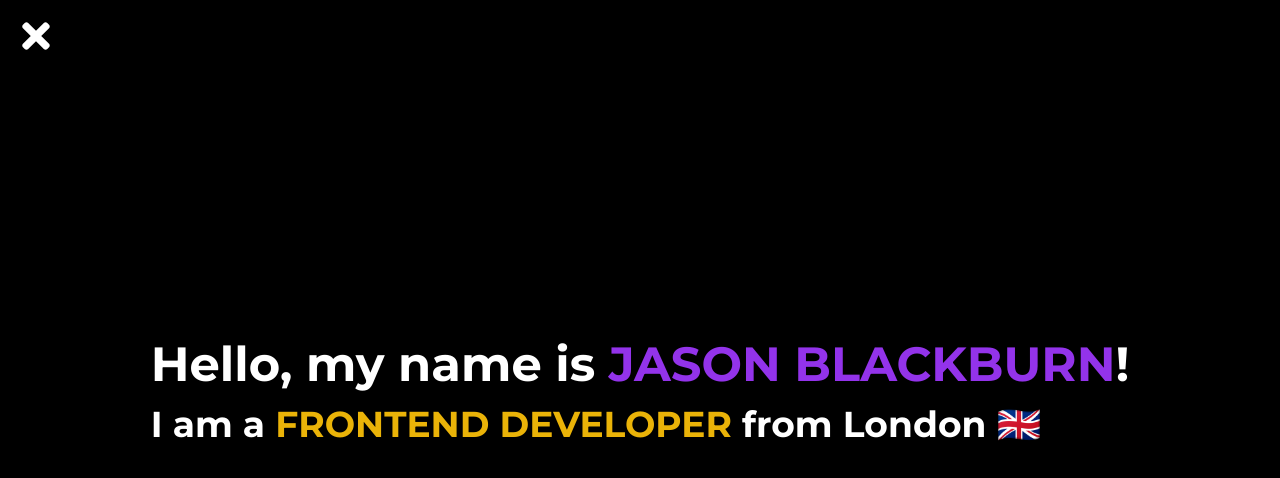
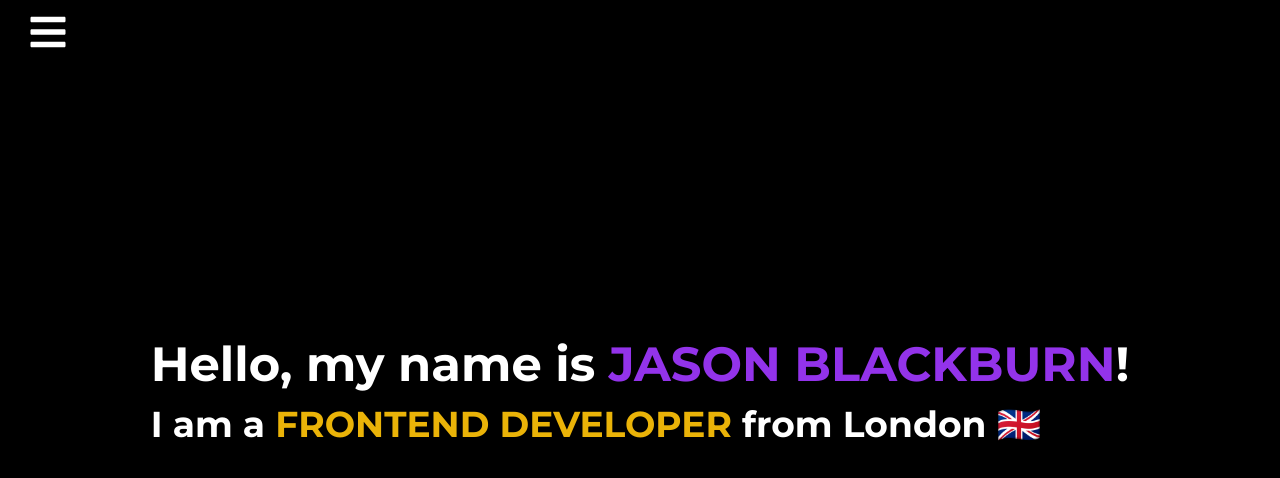
Before and after one commit to JBlackburn94/jb-port-2024, a Next.js app: page / in a window 1280 px wide. Shown: the top 478 px of the page. Built offline with nearby package versions, Linux system fonts and the light colour scheme.

Commit message:
navbar complete

```diff
--- a/src/app/components/navigation/Nav.js
+++ b/src/app/components/navigation/Nav.js
@@ -1,16 +1,70 @@
 "use client";
 import { useState } from "react";
 import { FaBars, FaTimes } from "react-icons/fa";
+import { motion } from "framer-motion";
+
+const variants = {
+  open: { x: 0 },
+  closed: { x: "-150%" },
+};
 
 export default function Navbar() {
   const [isOpen, setIsOpen] = useState();
+  const links = [
+    {
+      id: 1,
+      title: "Home",
+      link: "/",
+    },
+    {
+      id: 2,
+      title: "Skills",
+      link: "#skills",
+    },
+    {
+      id: 3,
+      title: "Portfolio",
+      link: "#portfolio",
+    },
+    {
+      id: 4,
+      title: "Contact",
+      link: "#contact",
+    },
+  ];
+
   return (
-    <nav className="bg black p-4 fixed">
-      {isOpen ? (
-        <FaBars className="text-white" size={40} />
-      ) : (
-        <FaTimes className="text-white" size={40} />
-      )}
+    <nav className="fixed items-center justify-start w-full h-16 p-4 lg:flex">
+      <motion.div
+        initial={{
+          x: "-100",
+        }}
+        animate={{
+          x: 0,
+        }}
+        onClick={() => setIsOpen(!isOpen)}
+        className="p-3 text-white"
+      >
+        {isOpen ? <FaTimes size={40} /> : <FaBars size={40} />}
+      </motion.div>
+      <motion.div
+        animate={isOpen ? "open" : "closed"}
+        variants={variants}
+        className="z-10 p-4 text-white rounded bg-gradient-to-r from-violet-500 to-fuchsia-500"
+      >
+        <ul className="flex flex-row items-center justify-center">
+          {links.map(({ id, title, link }) => (
+            <li key={id} className="mx-1 select-none md:mx-10">
+              <a
+                href={link}
+                className="text-lg font-semibold md:text-xl hover:underline"
+              >
+                {title}
+              </a>
+            </li>
+          ))}
+        </ul>
+      </motion.div>
     </nav>
   );
 }
--- a/src/app/globals.css
+++ b/src/app/globals.css
@@ -1,3 +1,8 @@
 @tailwind base;
 @tailwind components;
 @tailwind utilities;
+
+
+body {
+    background-color: black;
+}
--- a/src/app/page.js
+++ b/src/app/page.js
@@ -3,7 +3,7 @@ import { motion } from "framer-motion";
 
 export default function Home() {
   return (
-    <main className="h-screen bg-black text-white flex flex-col justify-center items-center p-4 lg:p-0">
+    <main className="flex flex-col items-center justify-center h-screen p-8 text-white lg:p-0">
       <div>
         <motion.h1
           initial={{
@@ -16,13 +16,13 @@ export default function Home() {
             duration: 0.5,
             type: "spring",
           }}
-          className="font-bold text-2xl md:text-4xl lg:text-5xl"
+          className="text-2xl font-bold select-none md:text-4xl lg:text-5xl"
         >
           Hello, my name is
           <span className="text-purple-600 uppercase"> Jason Blackburn</span>!
         </motion.h1>
         <motion.p
-          className="font-semibold text-lg md:text-2xl lg:text-4xl py-4"
+          className="py-4 text-lg font-semibold select-none md:text-2xl lg:text-4xl"
           initial={{
             x: "-100%",
             scale: 0,
```
